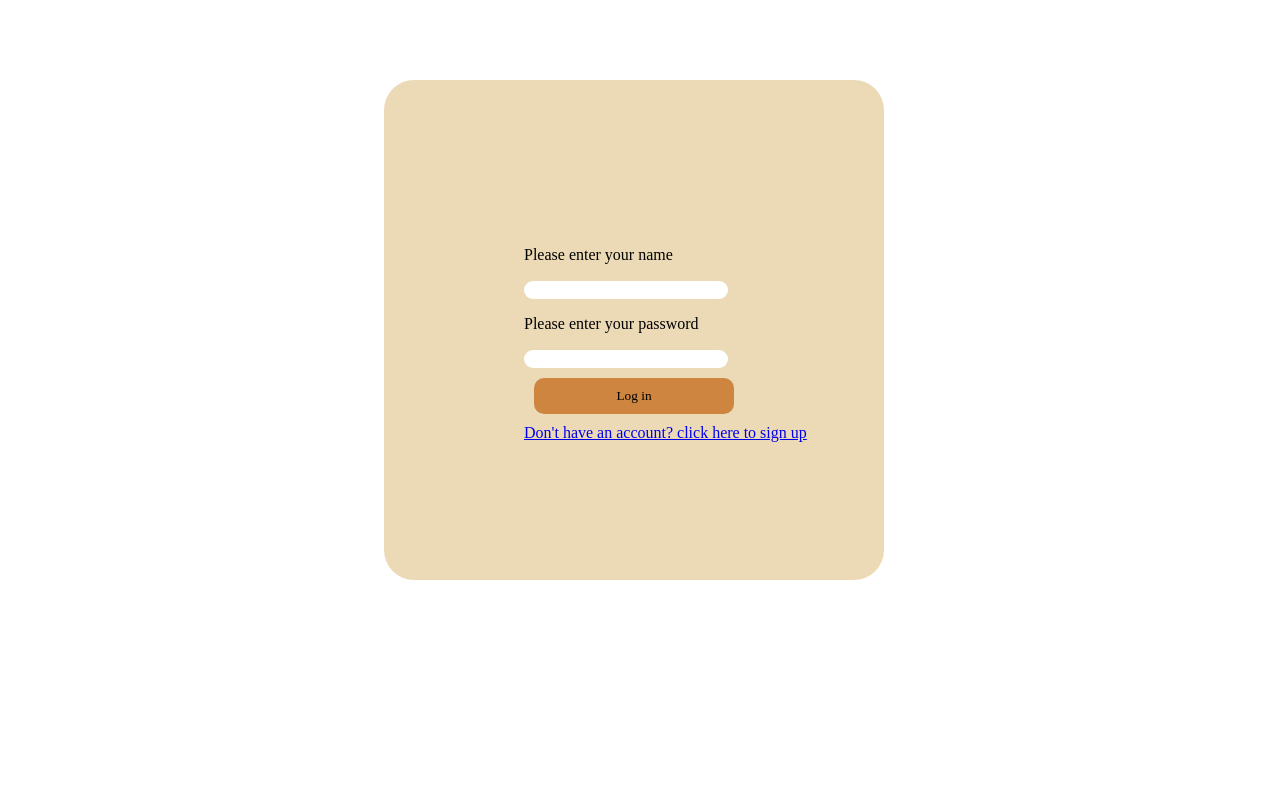
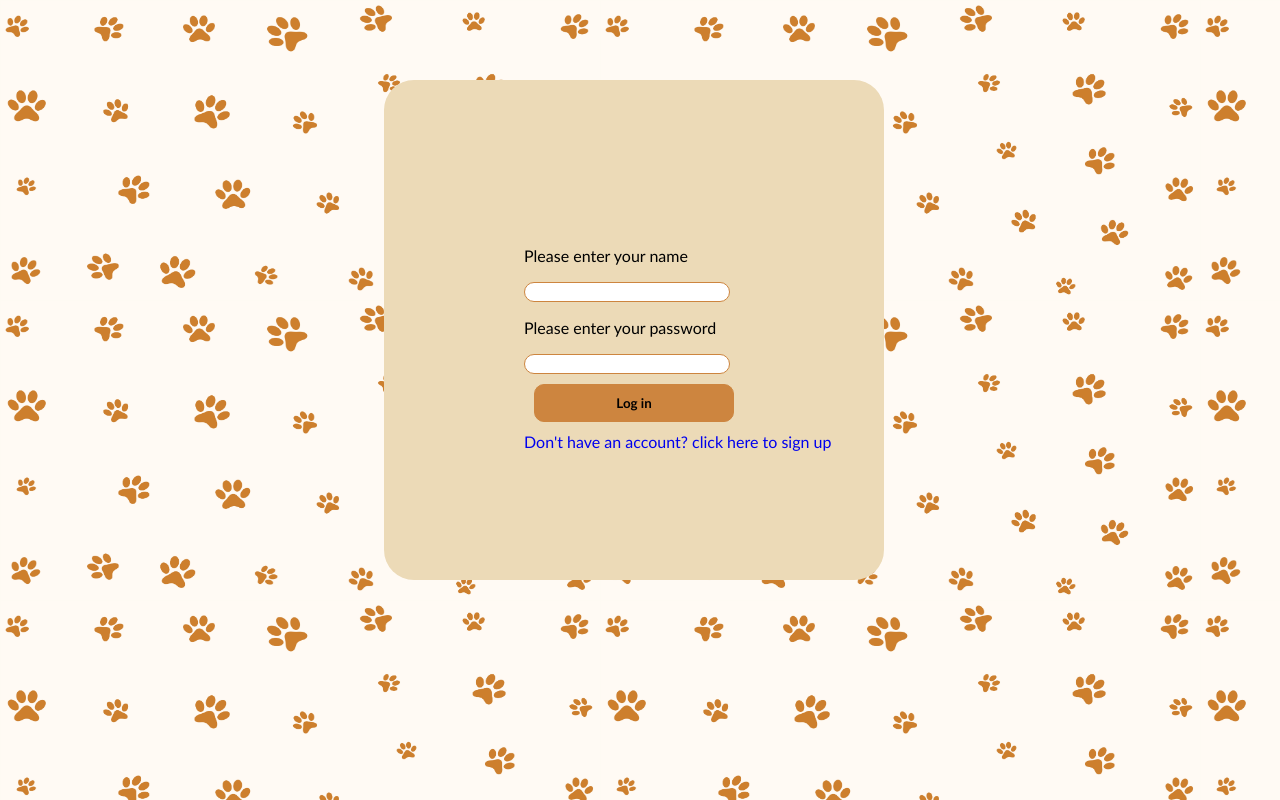
Before and after one commit to Eman-Wagih/EPFL-final-project, a Flask app: page / in a window 1280 px wide. Run offline with Flask 3, Linux system fonts and the light colour scheme.

Commit message:
edited some style

```diff
--- a/static/style.css
+++ b/static/style.css
@@ -1,7 +1,11 @@
 * {
-    font-family: serif;
+    font-family: 'Trebuchet MS', 'Lucida Sans Unicode', 'Lucida Grande', 'Lucida Sans', Arial, sans-serif
 }
 
+body {
+    background-image: url(images/bg/bg.jpg);
+    background-size: 600px 300px;
+}
 
 .entro {
        display: flex;
@@ -19,15 +23,16 @@
 .entro input {
     width: 200px;
     border-radius: 10px;
-    border: none;
+    border: 1px solid peru;
 }
-.log-in, .sign-up {
+.button {
     border: none;
     margin: 10px;
     padding: 10px;
     border-radius: 10px;
     background-color: peru;
     cursor: pointer;
+    font-weight: bold;
 }
 
 .formLogin {
@@ -40,11 +45,12 @@
     position: absolute;
     bottom: 20%;
     left: 44%;
-};
+    color: red
+}
 
 .link {
     text-decoration: none;
-};
+}
 
 .link:hover {
     font-weight: 800;
```
